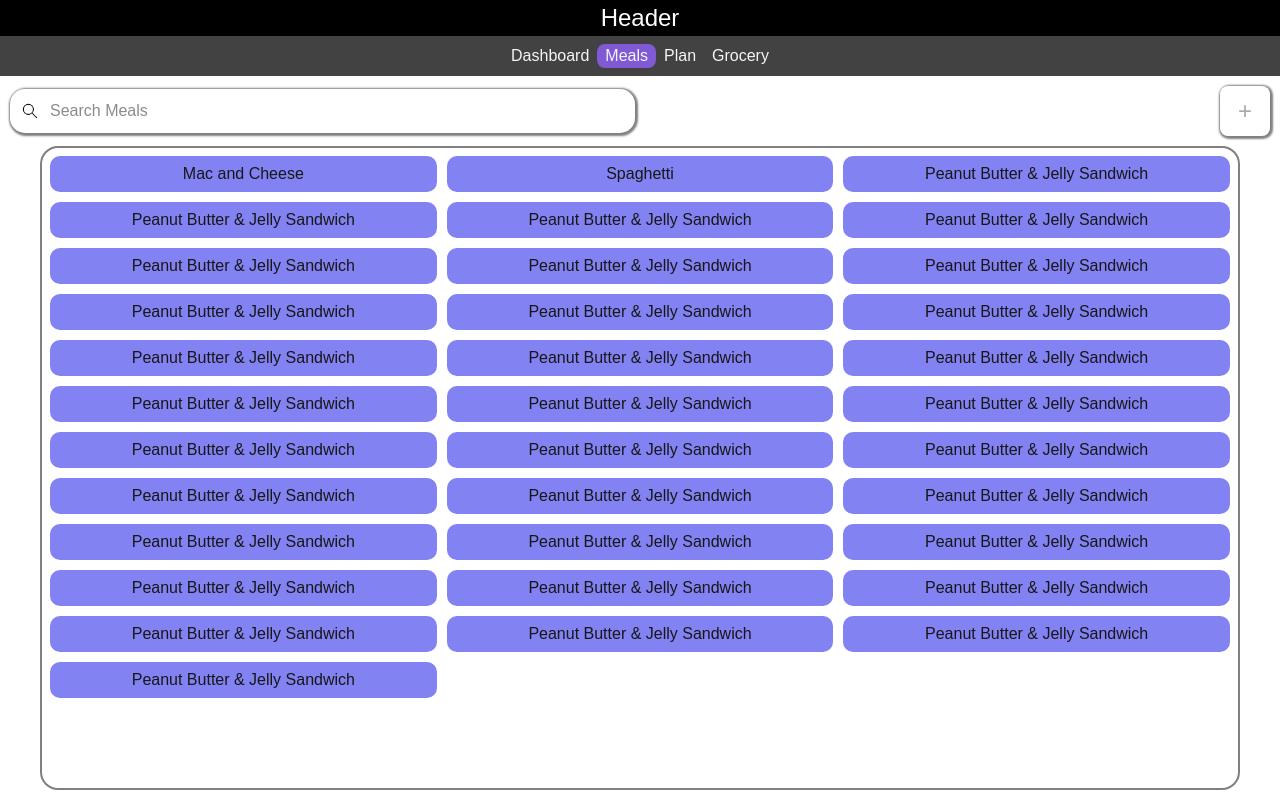
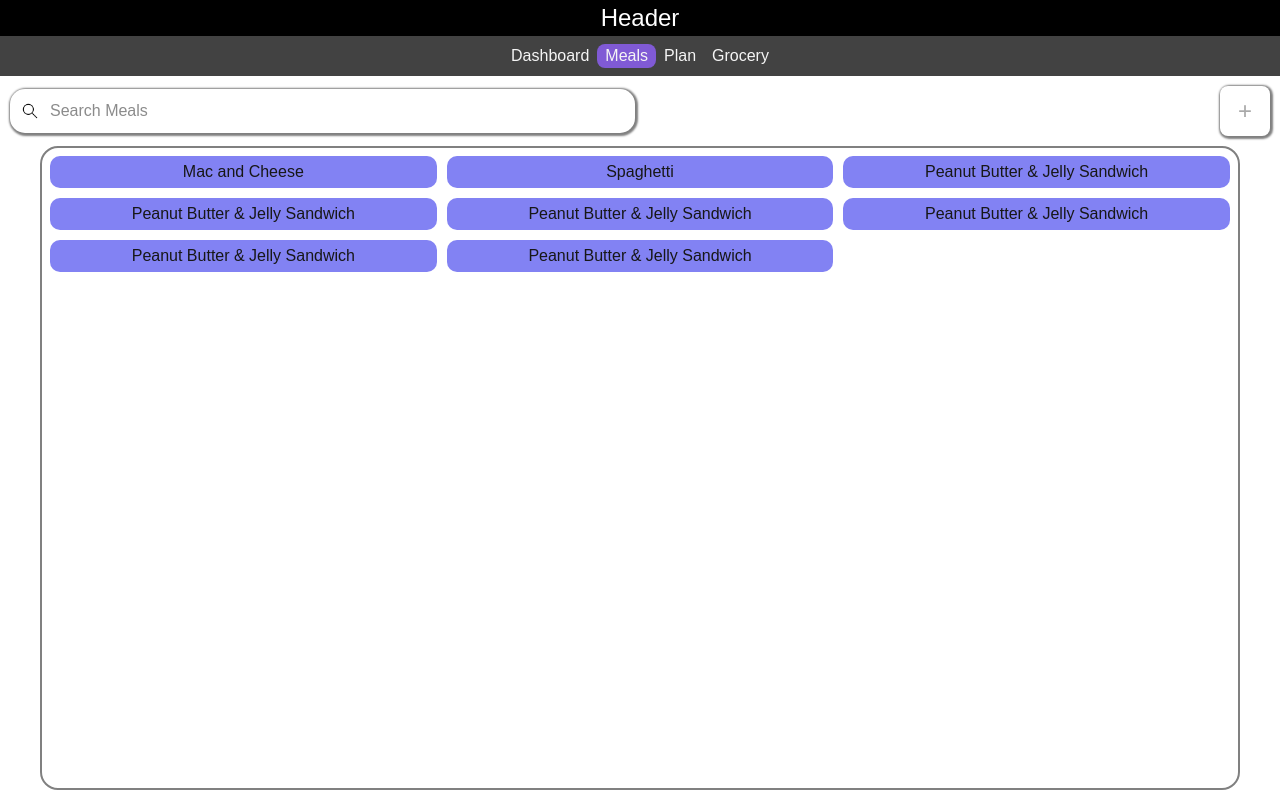
Before and after one commit to Zmyhrer/MealPlanner, a Next.js app in the folder frontend/: page /meals in a window 1280 px wide. Built offline with nearby package versions, Linux system fonts and the light colour scheme.

Commit message:
feat: add AddMealButton component

```diff
--- a/frontend/app/meals/page.tsx
+++ b/frontend/app/meals/page.tsx
@@ -1,10 +1,19 @@
-import React from "react";
-import styles from "../../styles/meals.module.css";
+"use client";
+
+import React, { useState } from "react";
+import Styles from "../../styles/meals.module.css";
 import SearchBar from "@/components/searchBar";
 import MealList from "@/components/mealList";
 import AddMealButton from "@/components/addMealButton";
+import AddMealForm from "@/components/addMealForm";
 
-const page = () => {
+const Page = () => {
+  const [isAddMeal, setIsAddMeal] = useState<boolean>(false);
+
+  const handleAddMealButton = () => {
+    setIsAddMeal((prev) => !prev);
+  };
+
   const meals = [
     { name: "Mac and Cheese" },
     { name: "Spaghetti" },
@@ -14,49 +23,23 @@ const page = () => {
     { name: "Peanut Butter & Jelly Sandwich" },
     { name: "Peanut Butter & Jelly Sandwich" },
     { name: "Peanut Butter & Jelly Sandwich" },
-    { name: "Peanut Butter & Jelly Sandwich" },
-    { name: "Peanut Butter & Jelly Sandwich" },
-    { name: "Peanut Butter & Jelly Sandwich" },
-    { name: "Peanut Butter & Jelly Sandwich" },
-    { name: "Peanut Butter & Jelly Sandwich" },
-    { name: "Peanut Butter & Jelly Sandwich" },
-    { name: "Peanut Butter & Jelly Sandwich" },
-    { name: "Peanut Butter & Jelly Sandwich" },
-    { name: "Peanut Butter & Jelly Sandwich" },
-    { name: "Peanut Butter & Jelly Sandwich" },
-    { name: "Peanut Butter & Jelly Sandwich" },
-    { name: "Peanut Butter & Jelly Sandwich" },
-    { name: "Peanut Butter & Jelly Sandwich" },
-    { name: "Peanut Butter & Jelly Sandwich" },
-    { name: "Peanut Butter & Jelly Sandwich" },
-    { name: "Peanut Butter & Jelly Sandwich" },
-    { name: "Peanut Butter & Jelly Sandwich" },
-    { name: "Peanut Butter & Jelly Sandwich" },
-    { name: "Peanut Butter & Jelly Sandwich" },
-    { name: "Peanut Butter & Jelly Sandwich" },
-    { name: "Peanut Butter & Jelly Sandwich" },
-    { name: "Peanut Butter & Jelly Sandwich" },
-    { name: "Peanut Butter & Jelly Sandwich" },
-    { name: "Peanut Butter & Jelly Sandwich" },
-    { name: "Peanut Butter & Jelly Sandwich" },
-    { name: "Peanut Butter & Jelly Sandwich" },
   ];
 
   return (
-    <div className={styles["grid-container"]}>
-      <div className={styles["top-container"]}>
-        <div className={styles["left-container"]}>
+    <div className={Styles["grid-container"]}>
+      <div className={Styles["top-container"]}>
+        <div className={Styles["left-container"]}>
           <SearchBar />
         </div>
-        <div className={styles["right-container"]}>
-          <AddMealButton />
+        <div className={Styles["right-container"]}>
+          <AddMealButton onClick={handleAddMealButton} isActive={isAddMeal} />
         </div>
       </div>
-      <div className={styles["bottom-container"]}>
-        <MealList meals={meals} />
+      <div className={Styles["bottom-container"]}>
+        {isAddMeal ? <AddMealForm /> : <MealList meals={meals} />}
       </div>
     </div>
   );
 };
 
-export default page;
+export default Page;
--- a/frontend/components/addMealButton.tsx
+++ b/frontend/components/addMealButton.tsx
@@ -1,22 +1,25 @@
-"use client";
+/**
+ * AddMealButton
+ * A toggleable button that rotates + into ×
+ */
+import React from "react";
+import styles from "@/styles/addMealButton.module.css";
 
-import React from "react";
-import Styles from "@/styles/addMealButton.module.css";
+interface AddMealButtonProps {
+  isActive: boolean;
+  onClick: () => void;
+}
 
-const addMealButton = () => {
-  const handleOnClick = () => {
-    alert("Add Meal Button");
-  };
-
+const AddMealButton: React.FC<AddMealButtonProps> = ({ isActive, onClick }) => {
   return (
-    <button
-      className={Styles["container"]}
-      type="button"
-      onClick={handleOnClick}
+    <div
+      className={`${styles.container} ${isActive ? styles.active : ""}`}
+      role="button"
+      onClick={onClick}
     >
-      <div className={Styles["icon"]}>+</div>
-    </button>
+      <span className={styles.icon}>+</span>
+    </div>
   );
 };
 
-export default addMealButton;
+export default AddMealButton;
--- /dev/null
+++ b/frontend/components/addMealForm.tsx
@@ -0,0 +1,12 @@
+import React from "react";
+import Styles from "@/styles/addMealForm.module.css";
+
+const AddMealForm = () => {
+  return (
+    <div className={Styles["container"]}>
+      <div className={Styles["gridContainer"]}></div>
+    </div>
+  );
+};
+
+export default AddMealForm;
--- a/frontend/styles/addMealButton.module.css
+++ b/frontend/styles/addMealButton.module.css
@@ -1,3 +1,6 @@
+/**
+ * Base container styles
+ */
 .container {
   position: relative;
   height: 50px;
@@ -8,32 +11,47 @@
   box-shadow: 1px 1px 2px 2px grey;
   border-radius: 8px;
   overflow: hidden;
-  background: white;
+  background-color: white;
 }
 
+/**
+ * Plus icon
+ */
+.icon {
+  position: relative;
+  z-index: 1;
+  font-size: 24px;
+  color: #a9a9a9;
+  transition: transform 0.4s ease, color 0.4s ease;
+}
+
+/**
+ * Rotate + into × when active
+ */
+.active .icon {
+  transform: rotate(45deg);
+}
+
+/**
+ * Icon color on gradient
+ */
+.container:hover .icon {
+  color: black;
+}
+
+/**
+ * Gradient overlay
+ */
 .container::before {
   content: "";
   position: absolute;
   inset: 0;
-  background: linear-gradient(180deg, rgb(230,230,230), rgb(255,255,255));
-  background-size: 100% 200%;
-  transform: translateY(100%); /* start from bottom */
+  background-color: rgb(130, 130, 243);
+  transform: translateY(100%);
   transition: transform 0.5s ease;
   z-index: 0;
 }
 
 .container:hover::before {
-  transform: translateY(0); /* move gradient up */
+  transform: translateY(0);
 }
-
-.container .icon {
-  position: relative; /* text/icon above gradient */
-  z-index: 1;
-  color: #a9a9a9;
-  transition: color 0.5s ease;
-  font-size: 24px;
-}
-
-.container:hover .icon {
-  color: rgb(0,0,0);
-}
--- /dev/null
+++ b/frontend/styles/addMealForm.module.css
@@ -0,0 +1,30 @@
+/* styles/mealList.module.css */
+.container{
+  height: 100%;
+  width: 100%;
+  max-width: 1200px;
+  border: 2px solid grey;
+  border-radius: 18px;
+  padding: 8px;
+}
+
+.gridContainer {
+  display: grid;
+  grid-template-columns: 1fr 1fr 1fr;   /* three columns */
+  grid-template-rows: auto 1fr;     /* first row: auto, second row: fill remaining space */
+  gap: 10px;
+}
+
+
+@media (max-width: 900px) {
+  .gridContainer{
+     grid-template-columns: 1fr 1fr;
+  }
+}
+
+
+@media (max-width: 600px) {
+  .gridContainer{
+     grid-template-columns: 1fr;
+  }
+}
--- a/frontend/styles/mealItem.module.css
+++ b/frontend/styles/mealItem.module.css
@@ -5,7 +5,6 @@
     justify-content: center;
     align-items: center;
     padding: 4px;
-    border: 2px solid rgb(130, 130, 243);
     border-radius: 10px;
     background-color: rgb(130, 130, 243);
 }
```
